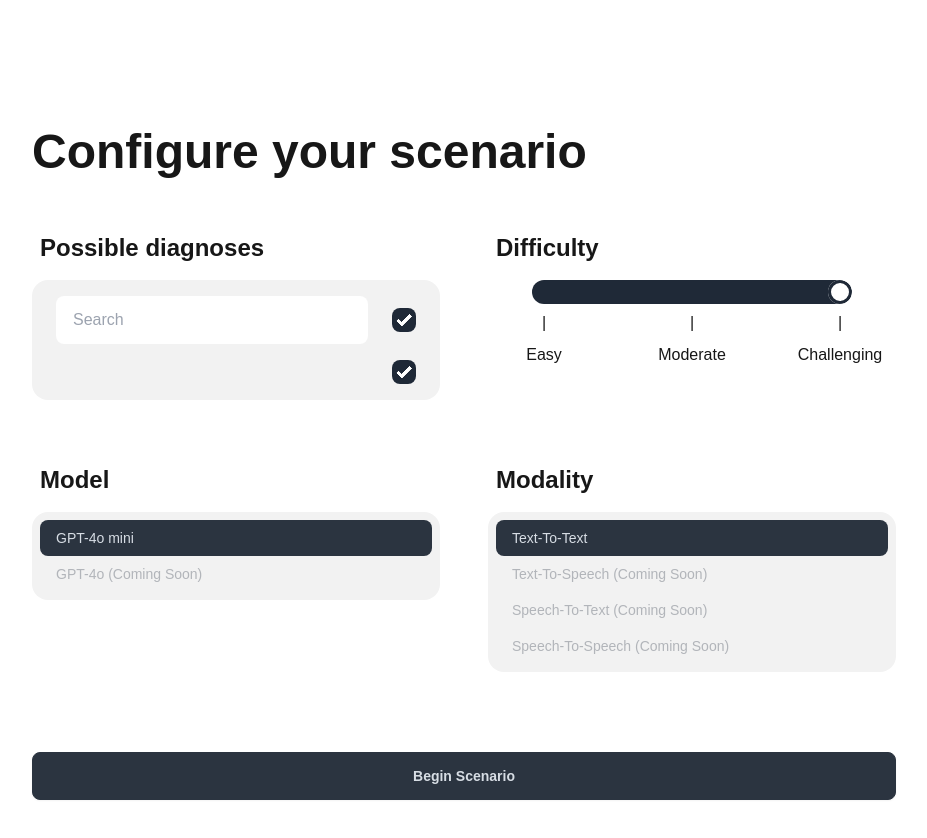
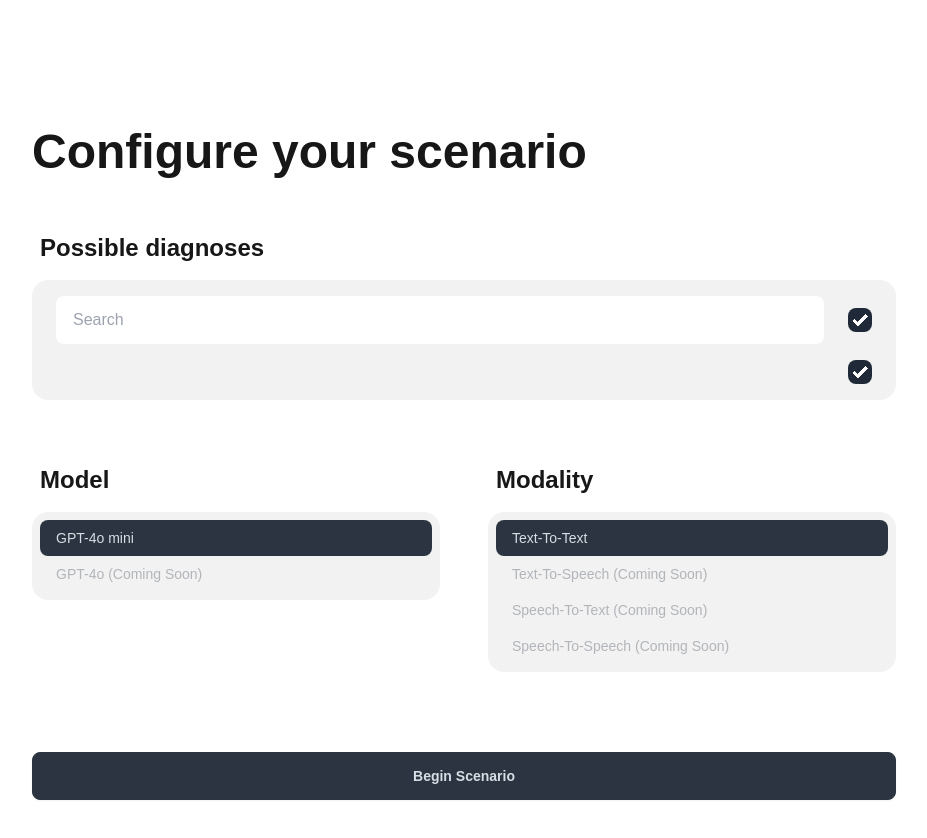
Before and after one commit to kippsss/medisim_ai, a Next.js app: page /setup in a window 1280 px wide. Shown: the top 838 px of the page, without its empty margins (176-1103 px from the left). Built offline with nearby package versions, Linux system fonts and the light colour scheme.

Commit message:
comment out difficulty meaasure

```diff
--- a/src/app/setup/page.tsx
+++ b/src/app/setup/page.tsx
@@ -90,10 +90,10 @@ export default function Setup() {
             possibleDiagnoses={possibleDiagnoses}
             setPossibleDiagnoses={setPossibleDiagnoses}
           />
-          <SetupDifficulty
+          {/* <SetupDifficulty
             difficulty={difficulty}
             setDifficulty={setDifficulty}
-          />
+          /> */}
         </div>
 
         {/* MODEL RELATED */}
```
